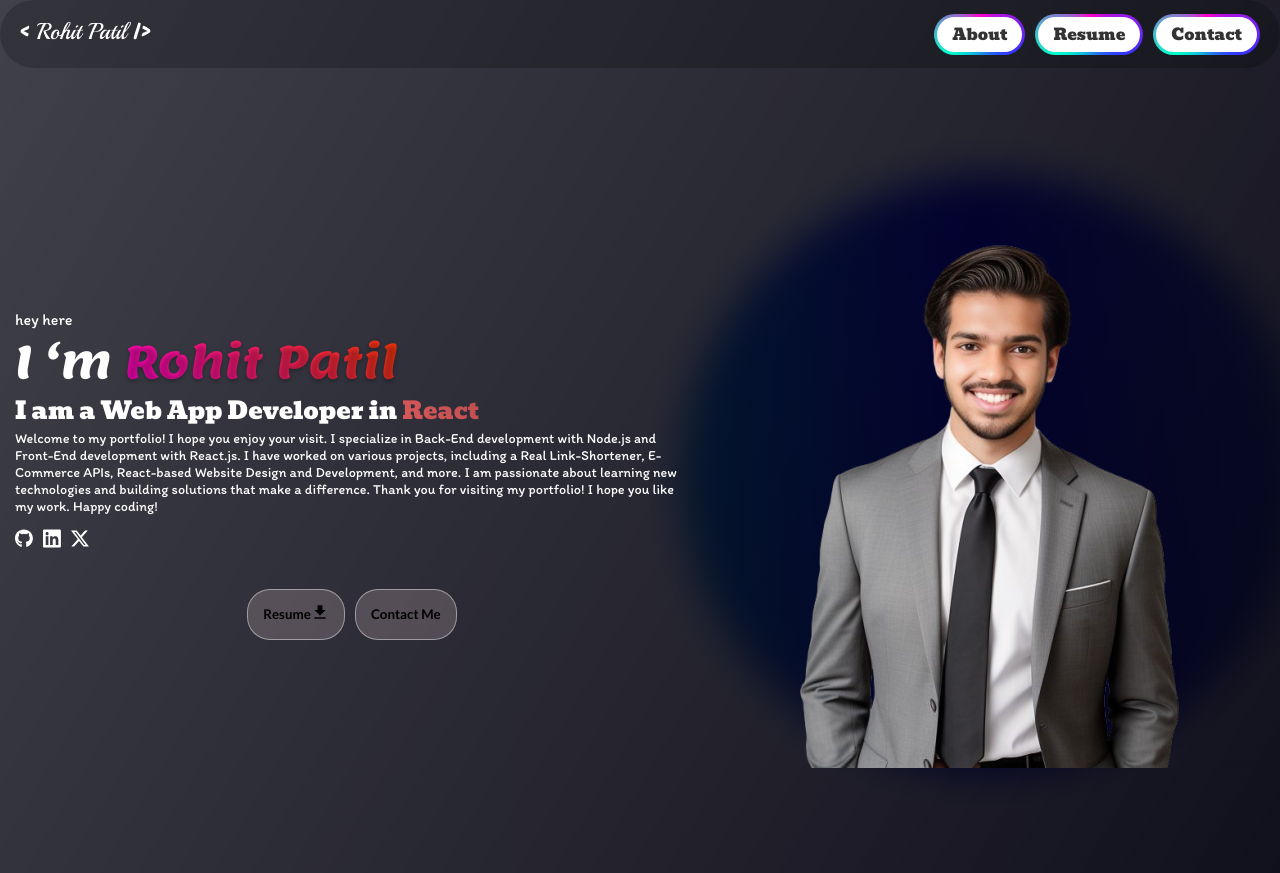
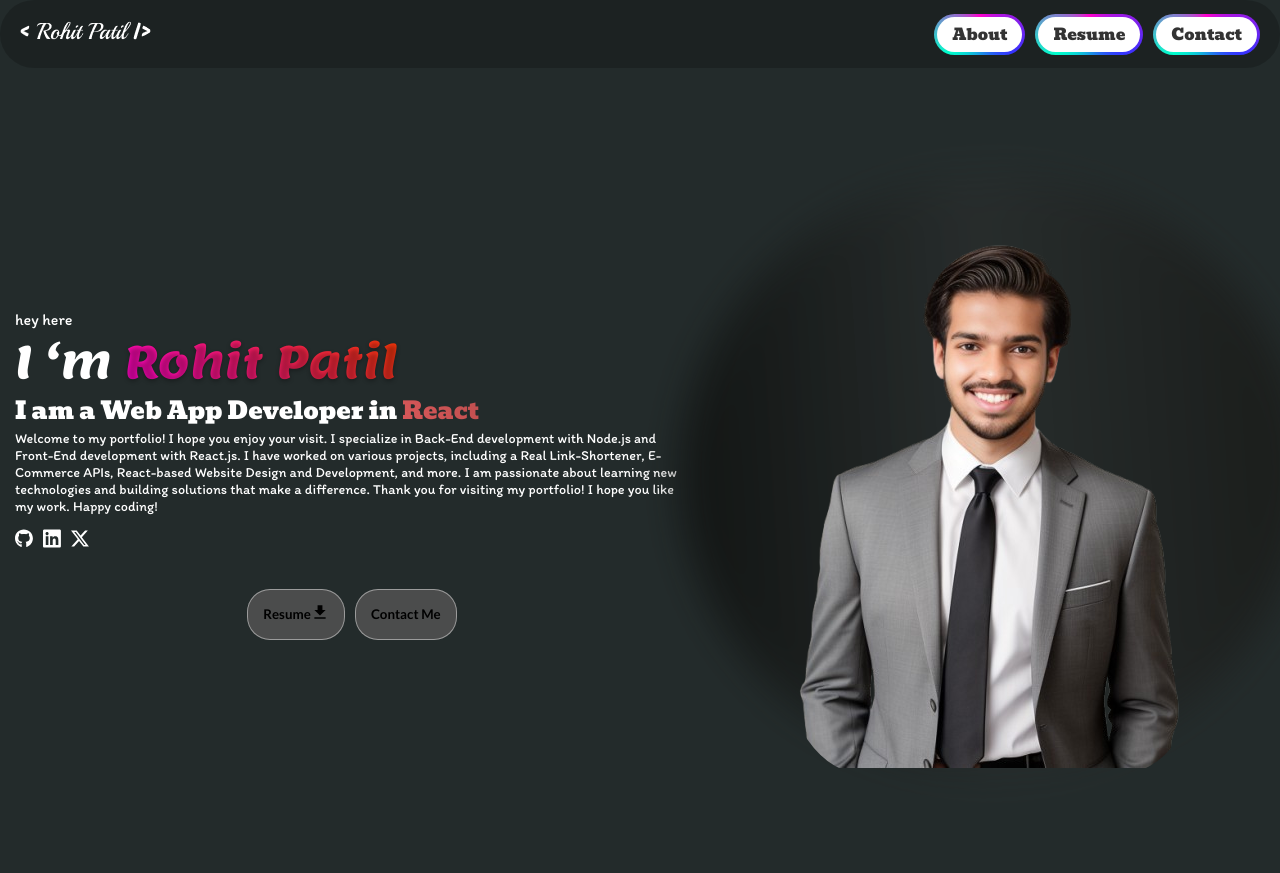
Before and after one commit to rohitrpatil45/portfolio, a React (Vite) app: page / in a window 1280 px wide. Shown: the top 873 px of the page. Built offline with nearby package versions, Linux system fonts and the light colour scheme.

Commit message:
herosection ui is good

```diff
--- a/src/assets/layouts/layout.css
+++ b/src/assets/layouts/layout.css
@@ -6,9 +6,10 @@
 
 .main{
     width: 100%;
-    background: linear-gradient(120deg, #0d0f1371, #02010f, #13181b96);
+    background: #232b2b;
+    /* background: linear-gradient(120deg, #0d0f1386, #02010f, #13181b96); */
     background-size: 600% 600%;
-    animation: gradientAnimation 5s ease infinite;
+    animation: gradientAnimation 4s ease infinite;
 }
 .main-container{
     max-width: 1280px;
--- a/src/components/herosection.css
+++ b/src/components/herosection.css
@@ -48,17 +48,21 @@
   position: absolute;
   inset: -5;
   padding: 10px;
-  background: linear-gradient(rgb(10, 134, 218),blue,rgb(63, 91, 216));
+  background: linear-gradient(rgba(8, 8, 6, 0.651),rgba(59, 51, 50, 0.171),rgba(19, 16, 13, 0.562));
   animation: imageratation 2s linear infinite both;
   width: 100%;
   height: 100%;
   border-radius: 50%;
-  z-index: -1;
+  z-index: 1;
   filter: blur(20px);
 }
 
 .image-cotnainer{
   position: relative;
+  /* background: red ; */
+  overflow: hidden  ;
+  border-radius: 20%;
+  z-index: 2;
 }
 
 @keyframes imageratation {
```
